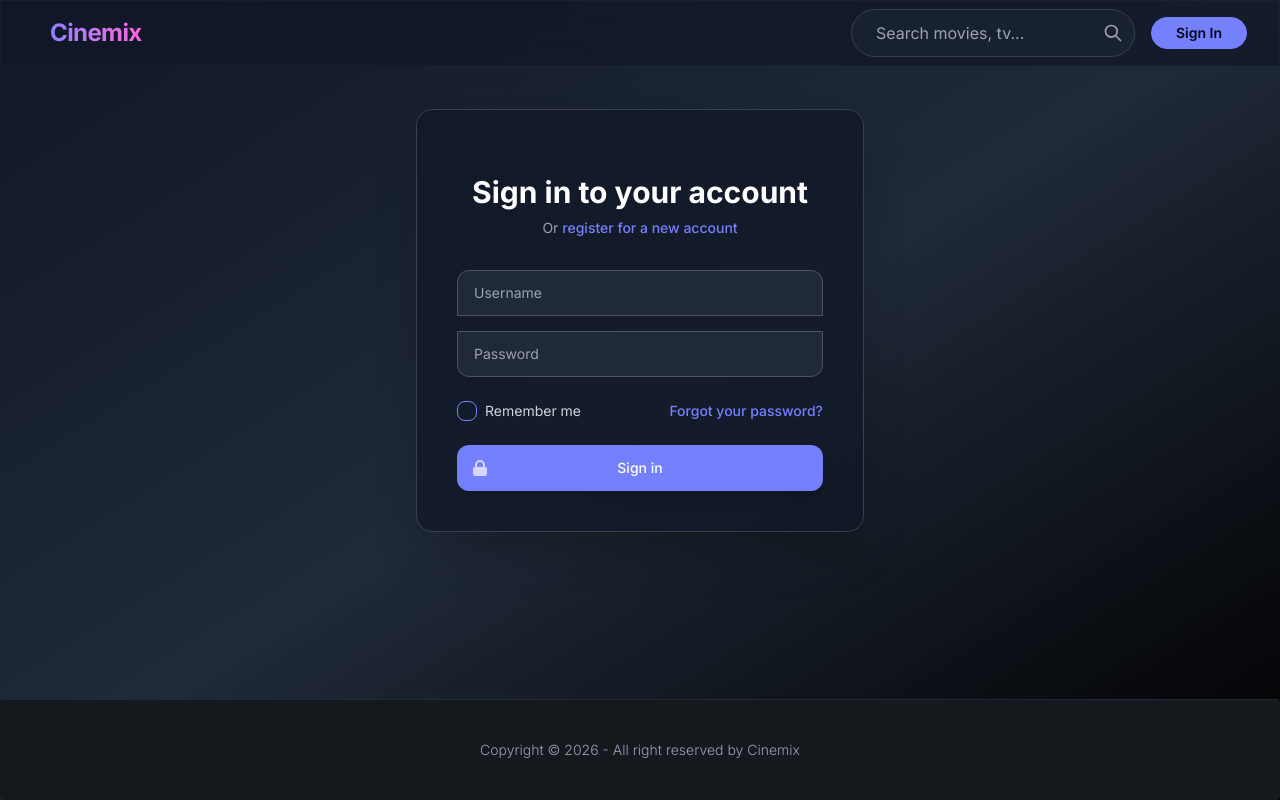
After one commit to vpliasetskyi/f-p-django, a Django app: page /accounts/login/ in a window 1280 px wide. The commit adds this page. Run offline with Django 5.2, Linux system fonts and the light colour scheme; some libraries are stand-ins or nearby versions.

Commit message:
add list tempales, login and sign up

```diff
--- a/templates/components/navbar.html
+++ b/templates/components/navbar.html
@@ -19,10 +19,11 @@
                 <!-- Dropdown results container -->
                 <div id="search-results" class="absolute top-14 right-0 w-96 z-50"></div>
             </div>
+            {% if request.user.is_authenticated %}
             <div class="dropdown dropdown-end" x-data="{ open: false }" @click.away="open = false">
                 <div tabindex="0" role="button" class="btn btn-ghost btn-circle avatar ring-2 ring-transparent hover:ring-primary transition-all duration-300" @click="open = !open">
                     <div class="w-10 rounded-full">
-                        <img alt="User Avatar" src="https://ui-avatars.com/api/?name=User&background=random" />
+                        <img alt="User Avatar" src="https://ui-avatars.com/api/?name={{ request.user.username }}&background=random" />
                     </div>
                 </div>
                 <ul tabindex="0" class="mt-3 z-[1] p-2 shadow-2xl menu menu-sm dropdown-content bg-gray-800 border border-gray-700 rounded-box w-52 glass-panel transform transition-all" x-show="open" x-transition:enter="transition ease-out duration-200" x-transition:enter-start="opacity-0 scale-95" x-transition:enter-end="opacity-100 scale-100" x-transition:leave="transition ease-in duration-75" x-transition:leave-start="opacity-100 scale-100" x-transition:leave-end="opacity-0 scale-95" style="display: none;">
@@ -32,10 +33,18 @@
                             <span class="badge badge-primary badge-sm">New</span>
                         </a>
                     </li>
-                    <li><a class="hover:text-primary transition-colors">My Lists</a></li>
-                    <li><a class="hover:text-error transition-colors">Logout</a></li>
+                    <li><a href="{% url 'lists:my_list' %}" class="hover:text-primary transition-colors">My List</a></li>
+                    <li>
+                        <form action="{% url 'logout' %}" method="post" class="w-full">
+                            {% csrf_token %}
+                            <button type="submit" class="w-full text-left hover:text-error transition-colors px-4 py-1">Logout</button>
+                        </form>
+                    </li>
                 </ul>
             </div>
+            {% else %}
+            <a href="{% url 'login' %}" class="btn btn-primary btn-sm rounded-full px-6">Sign In</a>
+            {% endif %}
         </div>
     </div>
 </nav>
--- a/templates/content/detail.html
+++ b/templates/content/detail.html
@@ -33,10 +33,7 @@
             <p class="text-lg text-gray-300 leading-relaxed max-w-3xl">{{ item.overview }}</p>
 
             <div class="mt-10 flex gap-4 justify-center md:justify-start">
-                <button class="btn btn-primary btn-lg rounded-full px-8 hover:scale-105 transition-transform shadow-lg shadow-primary/30">
-                    <svg xmlns="http://www.w3.org/2000/svg" class="h-6 w-6 mr-2" fill="none" viewBox="0 0 24 24" stroke="currentColor"><path stroke-linecap="round" stroke-linejoin="round" stroke-width="2" d="M12 4v16m8-8H4" /></svg>
-                    Add to List
-                </button>
+                {% include 'lists/partials/track_button.html' %}
             </div>
         </div>
     </div>
--- /dev/null
+++ b/templates/registration/login.html
@@ -0,0 +1,67 @@
+{% extends "base.html" %}
+
+{% block title %}Log In - Cinemix{% endblock %}
+
+{% block content %}
+<div class="min-h-[80vh] flex items-center justify-center py-12 px-4 sm:px-6 lg:px-8">
+    <div class="max-w-md w-full space-y-8 glass-panel p-10 rounded-2xl shadow-2xl border border-gray-700">
+        <div>
+            <h2 class="mt-6 text-center text-3xl font-extrabold text-white">
+                Sign in to your account
+            </h2>
+            <p class="mt-2 text-center text-sm text-gray-400">
+                Or <a href="{% url 'signup' %}" class="font-medium text-primary hover:text-primary-focus transition-colors">register for a new account</a>
+            </p>
+        </div>
+
+        {% if form.errors %}
+        <div class="alert alert-error shadow-lg rounded-xl">
+            <div>
+                <svg xmlns="http://www.w3.org/2000/svg" class="stroke-current flex-shrink-0 h-6 w-6" fill="none" viewBox="0 0 24 24"><path stroke-linecap="round" stroke-linejoin="round" stroke-width="2" d="M10 14l2-2m0 0l2-2m-2 2l-2-2m2 2l2 2m7-2a9 9 0 11-18 0 9 9 0 0118 0z" /></svg>
+                <span>Your username and password didn't match. Please try again.</span>
+            </div>
+        </div>
+        {% endif %}
+
+        <form class="mt-8 space-y-6" action="{% url 'login' %}" method="post">
+            {% csrf_token %}
+            <input type="hidden" name="next" value="{{ next }}">
+            <div class="rounded-md shadow-sm -space-y-px">
+                <div class="mb-4">
+                    <label for="id_username" class="sr-only">Username</label>
+                    <input id="id_username" name="username" type="text" autocomplete="username" required class="appearance-none rounded-t-xl relative block w-full px-4 py-3 border border-gray-600 bg-gray-800 placeholder-gray-400 text-white focus:outline-none focus:ring-primary focus:border-primary focus:z-10 sm:text-sm transition-colors" placeholder="Username">
+                </div>
+                <div>
+                    <label for="id_password" class="sr-only">Password</label>
+                    <input id="id_password" name="password" type="password" autocomplete="current-password" required class="appearance-none rounded-b-xl relative block w-full px-4 py-3 border border-gray-600 bg-gray-800 placeholder-gray-400 text-white focus:outline-none focus:ring-primary focus:border-primary focus:z-10 sm:text-sm transition-colors" placeholder="Password">
+                </div>
+            </div>
+
+            <div class="flex items-center justify-between">
+                <div class="flex items-center">
+                    <input id="remember-me" name="remember-me" type="checkbox" class="checkbox checkbox-primary checkbox-sm">
+                    <label for="remember-me" class="ml-2 block text-sm text-gray-300">
+                        Remember me
+                    </label>
+                </div>
+                <div class="text-sm">
+                    <a href="#" class="font-medium text-primary hover:text-primary-focus transition-colors">
+                        Forgot your password?
+                    </a>
+                </div>
+            </div>
+
+            <div>
+                <button type="submit" class="group relative w-full flex justify-center py-3 px-4 border border-transparent text-sm font-medium rounded-xl text-white bg-primary hover:bg-primary-focus focus:outline-none focus:ring-2 focus:ring-offset-2 focus:ring-primary focus:ring-offset-gray-900 transition-all duration-300 shadow-lg shadow-primary/30">
+                    <span class="absolute left-0 inset-y-0 flex items-center pl-3">
+                        <svg class="h-5 w-5 text-white/70 group-hover:text-white transition-colors" xmlns="http://www.w3.org/2000/svg" viewBox="0 0 20 20" fill="currentColor" aria-hidden="true">
+                            <path fill-rule="evenodd" d="M5 9V7a5 5 0 0110 0v2a2 2 0 012 2v5a2 2 0 01-2 2H5a2 2 0 01-2-2v-5a2 2 0 012-2zm8-2v2H7V7a3 3 0 016 0z" clip-rule="evenodd" />
+                        </svg>
+                    </span>
+                    Sign in
+                </button>
+            </div>
+        </form>
+    </div>
+</div>
+{% endblock %}
```
Also changed, not shown: templates/lists/my_list.html (added, +55 -0 lines), templates/lists/partials/track_button.html (added, +37 -0 lines), templates/registration/signup.html (added, +55 -0 lines).
